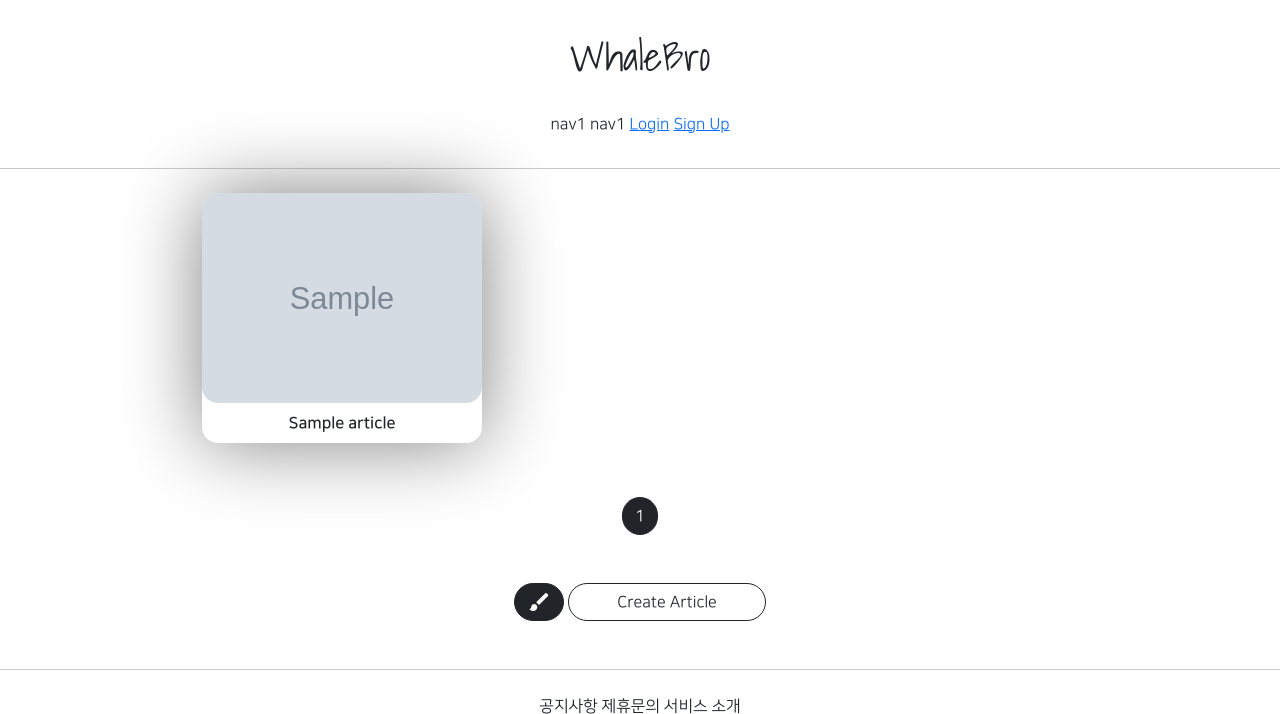
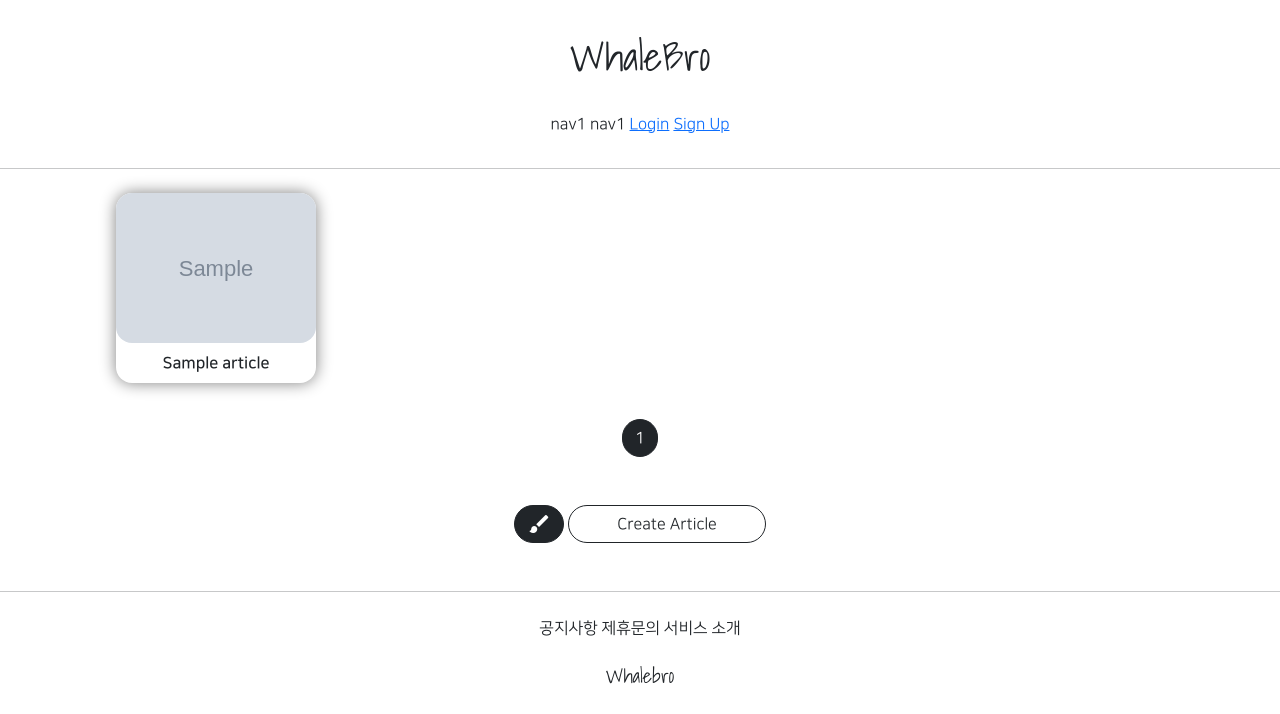
Before and after one commit to tkxksdl2/gis_6, a Django app: page /articles/list/ in a window 1280 px wide. Shown: the top 714 px of the page. Run offline with Django 3.2, Linux system fonts and the light colour scheme; tables that the repository leaves empty hold one stand-in row (values such as "Sample post"); grey boxes marked "Sample" are stand-in pictures; parts of the project's set-up code (start-up, migrations or seed data) failed here and were passed over; some libraries are stand-ins or nearby versions.

Commit message:
08/12 6ban class commit 1. commentapp

```diff
--- a/articleapp/templates/articleapp/list.html
+++ b/articleapp/templates/articleapp/list.html
@@ -4,14 +4,19 @@
 {% block content %}
 
     <style>
+        .container {
+            padding: 0;
+            margin: 0 auto;
+        }
         .container div {
-          width: 280px;
+          width: 45%;
+            max-width: 200px;
           display: flex;
           justify-content: center;
           align-items: center;
           border-radius: 1rem;
           flex-direction: column;
-            box-shadow: 0 0 5rem grey;
+            box-shadow: 0 0 1rem grey;
 
         }
 
--- a/static/js/magicgrid.js
+++ b/static/js/magicgrid.js
@@ -277,7 +277,7 @@ MagicGrid.prototype.listen = function listen () {
 let magicGrid = new MagicGrid({
   container: '.container',
   animate: true,
-  gutter: 30,
+  gutter: 12,
   static: true,
   useMin: true
 });
```
